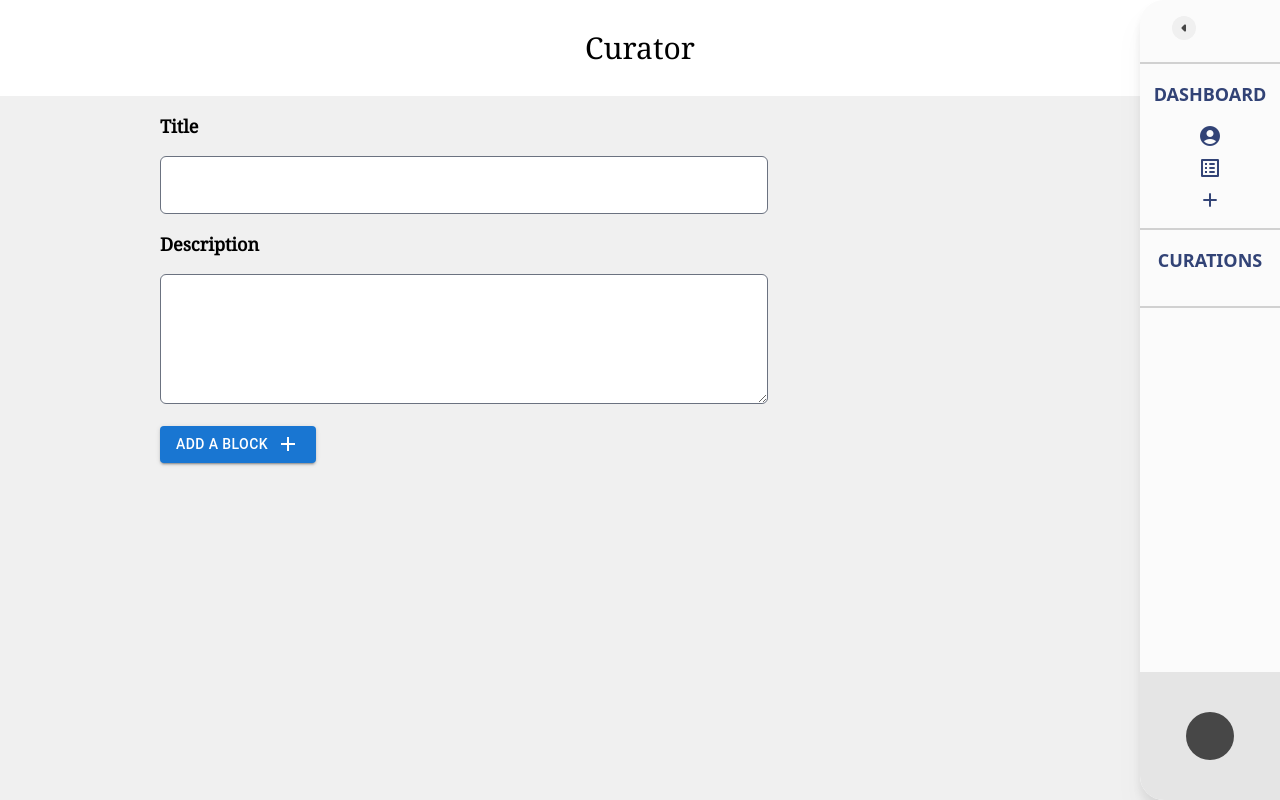
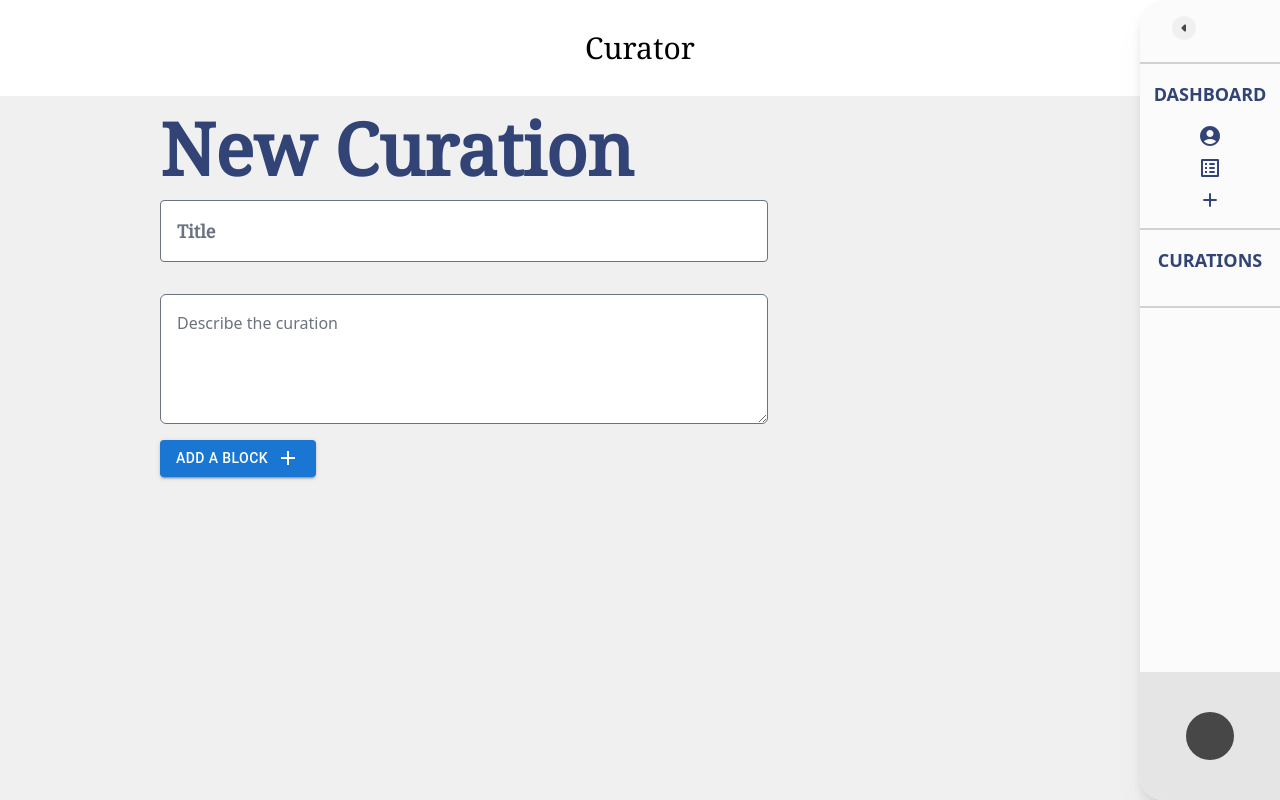
Before and after one commit to pranavraaghav/curator-frontend, a Next.js app: page /dashboard/curation/create in a window 1280 px wide. Shown: the top 800 px of the page. Built offline with nearby package versions, Linux system fonts and the light colour scheme.

Commit message:
style(create): add styling and moved add block button

```diff
--- a/components/Curation/EditableCuration.jsx
+++ b/components/Curation/EditableCuration.jsx
@@ -1,7 +1,7 @@
 import { useState } from "react"
 import Add from "@mui/icons-material/Add"
 import { v4 as uuidv4 } from "uuid"
-import { Button } from "@mui/material"
+import { Button, TextField } from "@mui/material"
 import EditableBlockCard from "../Block/EditableBlockCard"
 import { DragDropContext, Droppable, Draggable } from "react-beautiful-dnd" // Drag and drop stuff
 
@@ -51,50 +51,43 @@ function EditableCuration({ initState, submitHandler }) {
   }
 
   return (
-    <div className="p-4 w-full lg:w-1/2 lg:ml-36 lg:mr-auto">
+    <div className="flex flex-col items-start w-full p-4 lg:w-1/2 lg:ml-36 lg:mr-auto">
+      <h1 className="heading">New Curation</h1>
       {/* Title */}
-      <label htmlFor="title" className="font-bold text-lg font-noto-serif my-2">
+      {/* <label
+        htmlFor="title"
+        className="my-2 text-lg font-bold lg:text-5xl heading font-noto-serif"
+      >
         Title
-      </label>
+      </label> */}
       <input
-        className="form-text rounded-md"
+        className="text-lg rounded lg:text-5xl-md heading form-text"
         name="title"
         label="title"
         type="text"
+        placeholder={"Title"}
         value={title}
         onChange={changeTitleHandler}
       />
 
       {/* Description */}
-      <label
+      {/* <label
         htmlFor="description"
-        className="font-bold text-lg font-noto-serif my-2 "
+        className="my-2 text-lg font-bold font-noto-serif "
       >
         Description
-      </label>
+      </label> */}
       <textarea
         variant="outlined"
         value={description}
         label="Description"
         type="text"
         name="description"
-        className="form-text rounded-md"
+        placeholder="Describe the curation "
+        className="rounded-md desc form-text"
         onChange={changeDescriptionHandler}
         rows={4}
       />
-      {/* Button to create new blocks*/}
-      <Button
-        variant="contained"
-        className="
-            ml-auto 2xl:my-2
-            text-sm md:text-md lg:text-lg
-            font-bold p-2 md:p-4
-            "
-        onClick={addNewBlock}
-      >
-        Add a block
-        <Add className="ml-2 text-lg lg:text-3xl" />
-      </Button>
 
       {/* Block Container */}
       {blocks.length !== 0 && (
@@ -140,18 +133,22 @@ function EditableCuration({ initState, submitHandler }) {
         </DragDropContext>
       )}
 
+      {/* Button to create new blocks*/}
+      <Button
+        variant="contained"
+        className="p-2 ml-auto text-sm font-bold 2xl:my-2 md:text-md lg:text-lg md:p-4"
+        onClick={addNewBlock}
+      >
+        Add a block
+        <Add className="ml-2 text-lg lg:text-3xl" />
+      </Button>
+
       {/* Button to submit curation */}
       {/* TODO: Make a tailwind button for this */}
       {blocks.length !== 0 && (
         <Button
           variant="contained"
-          className="
-              block
-              mx-auto 2xl:my-2
-              text-sm md:text-md lg:text-lg
-              font-bold p-2 md:p-4
-              bg-green-500
-              "
+          className="block p-2 mx-auto text-sm font-bold bg-green-500 2xl:my-2 md:text-md lg:text-lg md:p-4"
           onClick={() =>
             submitHandler({
               title: title,
```
